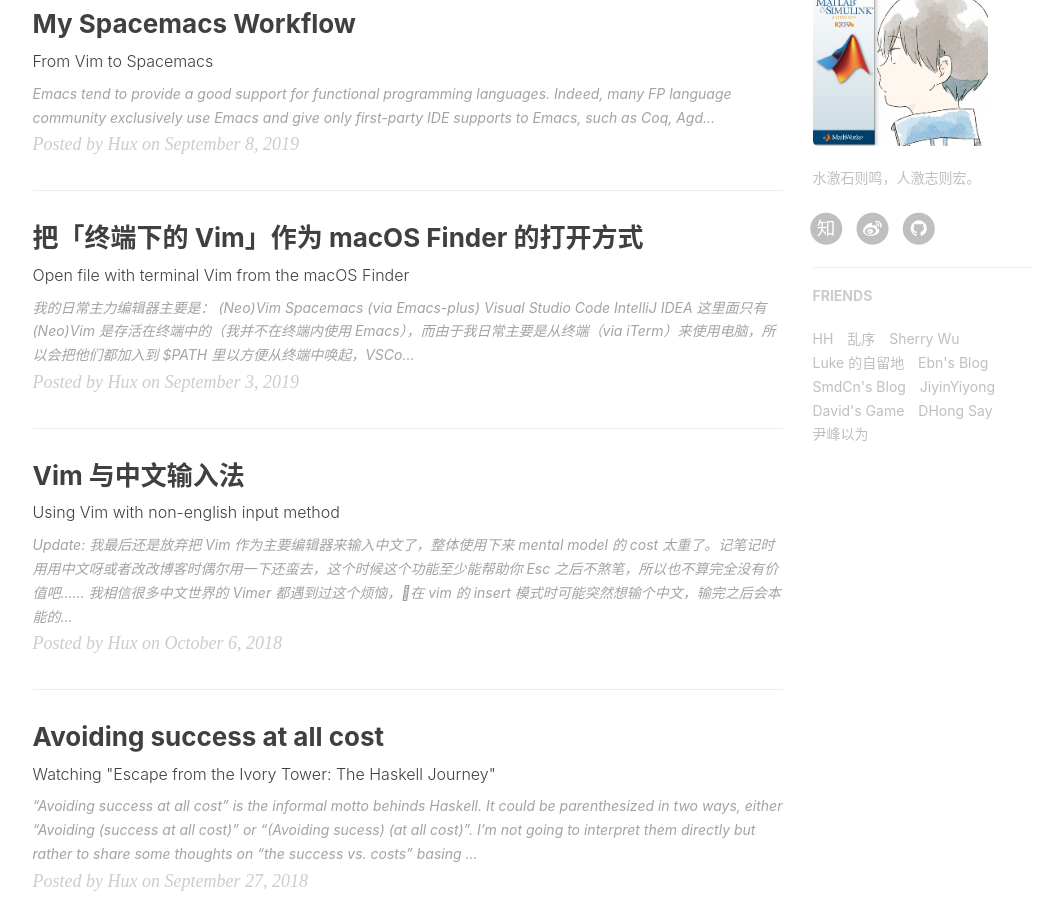
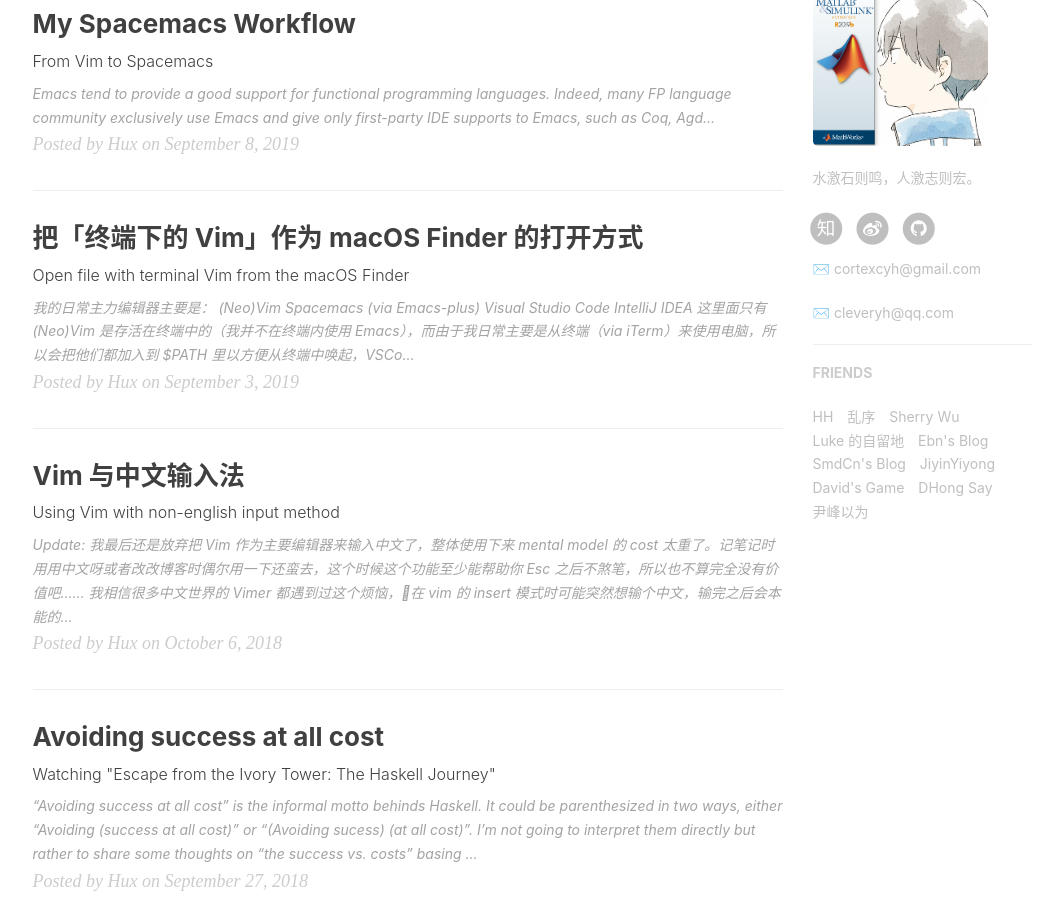
Before and after one commit to lzzmm/lzzmm.github.io, a Jekyll site: the page built from index.html, in a window 1280 px wide and 900 px high, scrolled down 912 px. Shown: the whole window, without its empty margins (135-1198 px from the left). Built offline with Jekyll 4.4.1, drawn with Linux system fonts in a browser that asks for light colours; nearby versions of some CDN libraries; the list of posts is cut into pages by our own code; comment, search, counter and statistics services are not loaded; some of the changed text lies outside the part shown.

Commit message:
add email

```diff
--- a/_config.yml
+++ b/_config.yml
@@ -2,7 +2,8 @@
 title: 炸毛的秘密基地
 SEOTitle: 炸毛的秘密基地 | YH's Blog
 header-img: img/home-bg.jpg
-email: cortexcyh@gmail.com
+email_1: cortexcyh@gmail.com
+email_2: cleveryh@qq.com
 description: "炸毛的秘密基地" # "关于程序与设计、黑客与画家 | 黄玄，Web & Mobile Lover，Software Engineer，UX Designer | 这里是 @Hux黄玄 的个人博客，与你一起发现更大的世界。"
 keyword: "炸毛" # "黄玄, Hux黄玄, Hux, 鬼栈, huxpro, @huxpro, 黄玄的博客, Hux Blog, 博客, 个人网站, 互联网, Web, JavaScript, 前端, 设计"
 url: "http://cleveryh.github.io"        # your host, for absolute URL
--- a/_includes/sns-links.html
+++ b/_includes/sns-links.html
@@ -79,3 +79,9 @@
   </li>
   {% endif %}
 </ul>
+{% if site.email_1 %}
+    <p>✉️ <a href="mailto:{{site.email_1}}"> {{site.email_1}}</a></p>
+{% endif %}
+{% if site.email_2 %}
+    <p>✉️ <a href="mailto:{{site.email_2}}"> {{site.email_2}}</a></p>
+{% endif %}
```
